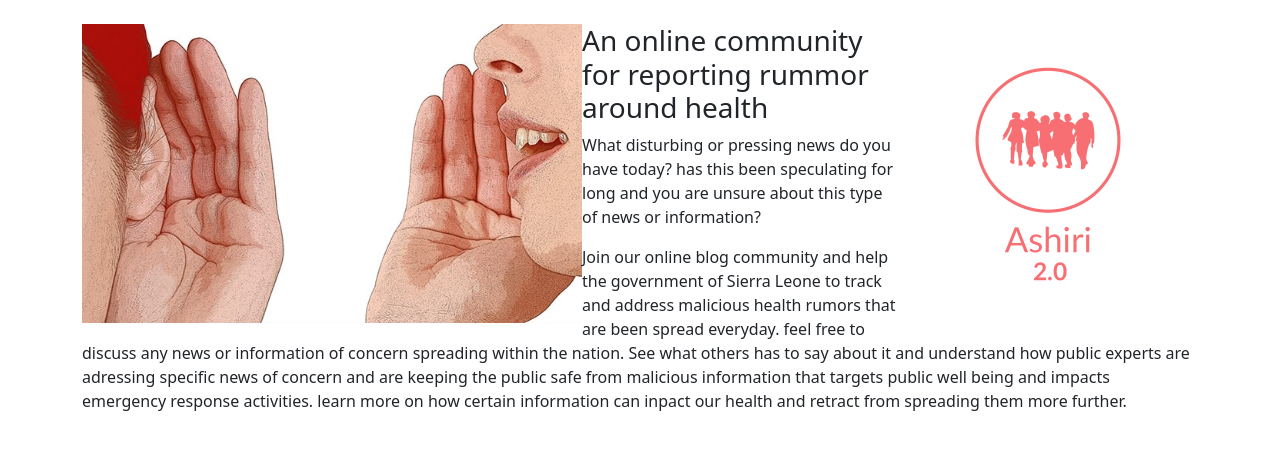
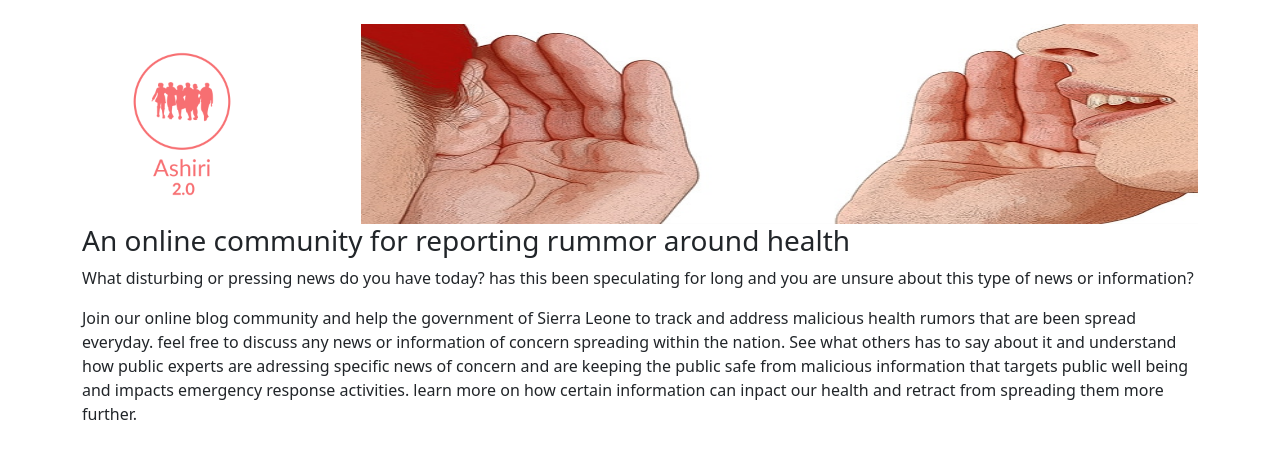
Before and after one commit to Nelly-ux10/Django-Finalprojec-App, a Django app: page /ashiriblogapp/ in a window 1280 px wide. Shown: the part 56-515 px from the top of the page. Run offline with Django 4.2, Linux system fonts and the light colour scheme.

Commit message:
modified app

```diff
--- a/ashiriblogapp/templates/ashiriblogapp/about.html
+++ b/ashiriblogapp/templates/ashiriblogapp/about.html
@@ -7,15 +7,14 @@
 {% block style %}
 	<style>
 			.about_style{
-				width: 500px;
-				margin: auto;
-				float: left;
+				width: 75%;
+				float: right;
+				max-height: 25vh;
 
 		}
 		.logo{
-				width: 300px;
-				margin: auto;
-				float: right;
+				max-width: 25%;
+				max-height: 25vh;
 
 		}
 	</style>
@@ -28,9 +27,8 @@
 			<div>
 					<img src="{% static 'ashiriblogapp/images/Gossip.jpg' %}" class=" about_style"  >
 					<img src="{% static 'ashiriblogapp/images/Ashiri-logos__transparent.png' %}" class="logo">
-			</div>
-			<div>
-						<h3>An online community for reporting rummor around health</h3>
+
+					<h3>An online community for reporting rummor around health</h3>
 						<p>
 							What disturbing or pressing news do you have today? has this been speculating for long and you are unsure about this
 							type of news or information?
@@ -41,8 +39,14 @@
 							See what others has to say about it and understand how public experts are adressing specific news of concern and are keeping the public safe
 							from malicious information that targets public well being and impacts emergency response activities.
 							learn more on how certain information can inpact our health and retract from spreading them more further.
+
+
+
+
+
+
 						</p>
-			</div>
+
 		</div>
 
 {% endblock %}
--- a/ashiriblogapp/templates/ashiriblogapp/login.html
+++ b/ashiriblogapp/templates/ashiriblogapp/login.html
@@ -24,6 +24,8 @@ body{
 
 
 {% block body%}
+	<body>
+
 		<div class="container mt-4 register_style">
 			<h1> User Login</h1>
 			<p>Please login if you are an existing user</p>
@@ -35,6 +37,7 @@ body{
 					<input type="submit" value="Login" class="btn btn-success">
 			</form>
 
+	</body>
 
 		</div>
 
--- a/ashiriblogapp/templates/ashiriblogapp/signup_done.html
+++ b/ashiriblogapp/templates/ashiriblogapp/signup_done.html
@@ -17,11 +17,13 @@
 {% endblock %}
 
 {% block body %}
+<body>
+
 	<div class="container">
 		<h3>Welcome, {{new_user.username}}</h3>
 		<p>Your account has been create, you can  <a href="{% url 'user_login' %}">Login here</a></p>
 
 	</div>
-
+</body>
 
 {% endblock %}
```
Also changed, not shown: ashiriblogapp/templates/ashiriblogapp/add_new.html (+0 -7 lines).
